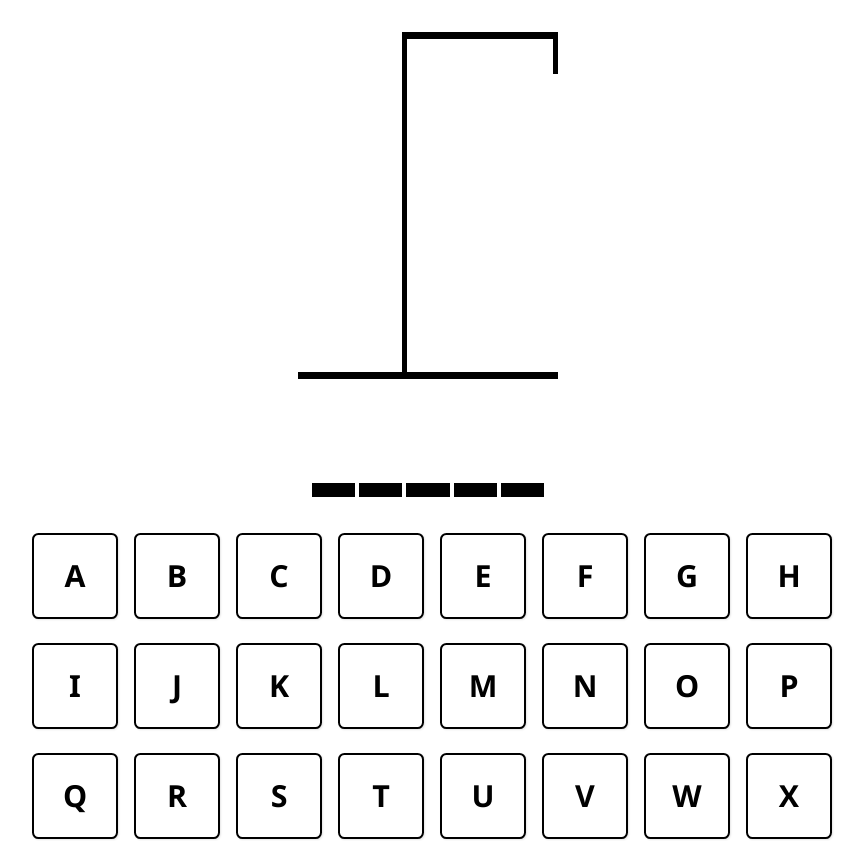
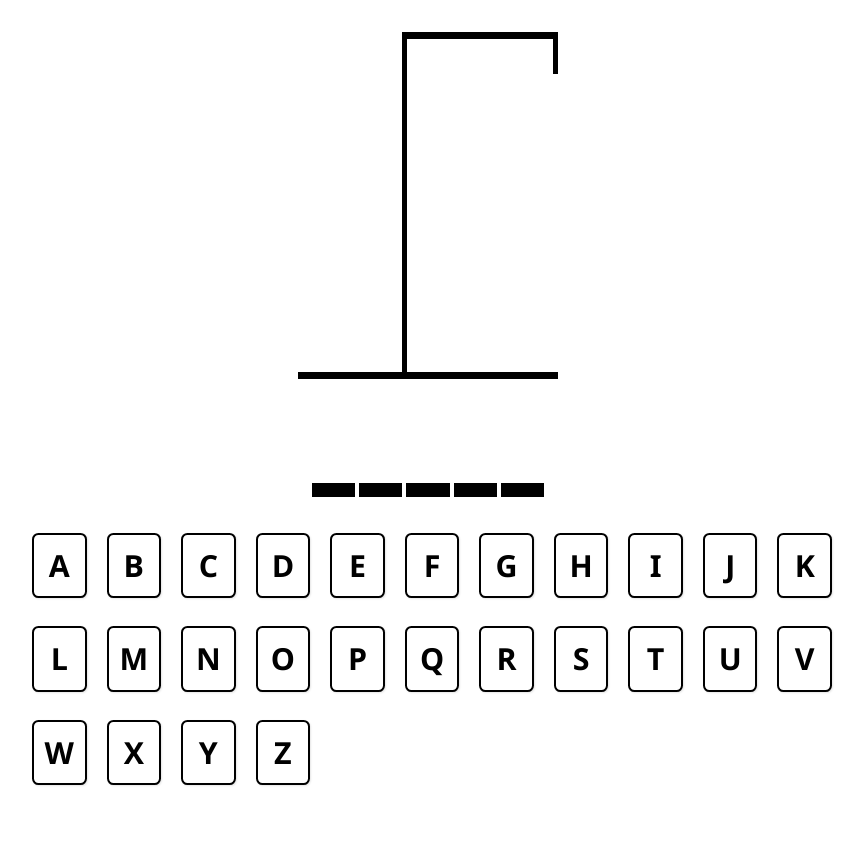
Before and after one commit to Ayush-Khedekar/Hangman-game-project, a React (Vite) app: page / in a window 1280 px wide. Shown: the top 841 px of the page, without its empty margins (212-1076 px from the left). After the commit the page ends 800 px from the top, so only its background shows below. Built offline with nearby package versions, Linux system fonts and the light colour scheme.

Commit message:
proper-changes

```diff
--- a/src/components/Keyboard.module.css
+++ b/src/components/Keyboard.module.css
@@ -15,22 +15,19 @@
   cursor: pointer;
   transition: background-color 0.2s ease, transform 0.1s ease;
   box-shadow: 1px 1px 2px rgba(0, 0, 0, 0.1);
-  margin: 0.2rem; /* small space between buttons */
+  margin: 0.2rem;
 }
 
-/* Active guessed letter */
 .btn.active {
   background-color: hsl(200, 100%, 50%);
   color: white;
 }
 
-/* Disabled guessed letter */
 .btn.inactive {
   opacity: 0.3;
   pointer-events: none;
 }
 
-/* Hover and focus interactions */
 .btn:hover:not(:disabled),
 .btn:focus:not(:disabled) {
   background-color: hsl(200, 100%, 75%);
@@ -38,7 +35,6 @@
   transform: scale(1.02);
 }
 
-/* Responsive adjustments */
 @media (min-width: 480px) {
   .btn {
     font-size: 1.3rem;
--- a/src/components/Keyboard.tsx
+++ b/src/components/Keyboard.tsx
@@ -42,7 +42,7 @@ const Keyboard = ({
   inActiveLetters,
 }: KeyboardProps) => {
   return (
-    <div className="grid [grid-template-columns:repeat(auto-fit,minmax(75px,1fr))] sm:gap-3 gap-5 lg:gap-4">
+    <div className="grid [grid-template-columns:repeat(auto-fit,minmax(50px,1fr))] gap-2 sm:gap-3 lg:gap-5 sm:max-w-[90vw] mx-auto">
       {KEYS.map((letter, index) => {
         const isActive = activeLetter.includes(letter);
         const isInactive = inActiveLetters.includes(letter);
```
